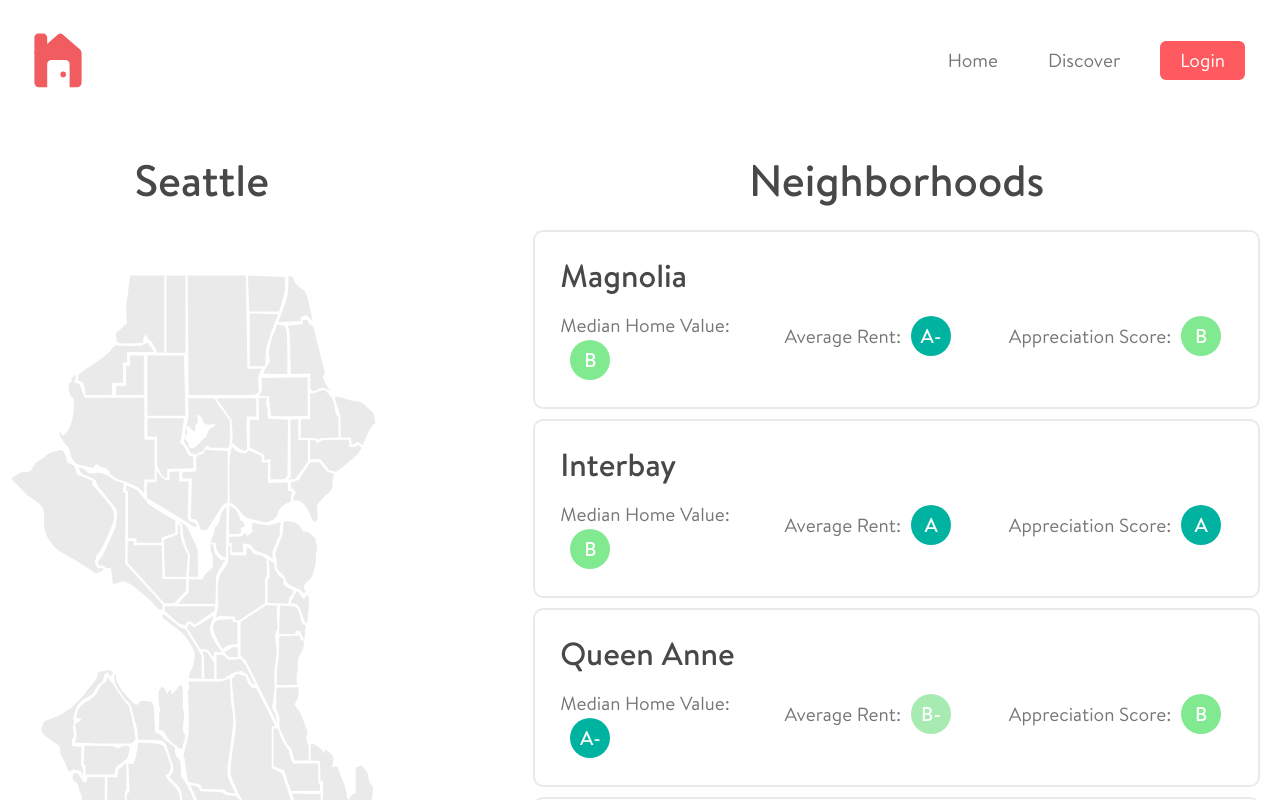
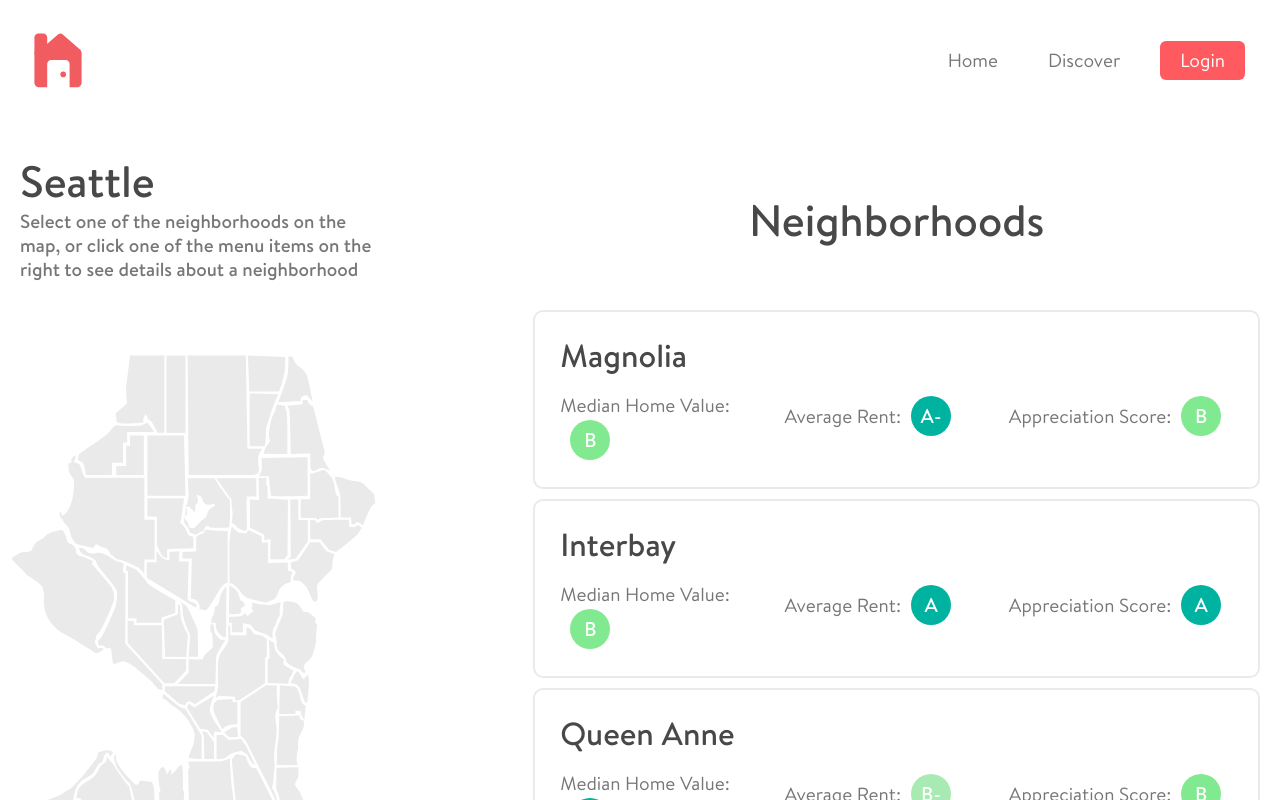
Before and after one commit to kartmanny/haus, a React (Create React App) app: page /haus/discover in a window 1280 px wide. Shown: the top 800 px of the page. Built offline with nearby package versions, Linux system fonts and the light colour scheme.

Commit message:
Added instructions to discover page

```diff
--- a/src/components/Discover/Discover.jsx
+++ b/src/components/Discover/Discover.jsx
@@ -13,7 +13,7 @@ const DiscoverGrid = styled.div`
   max-width: 1360px;
   margin: auto;
   grid-template-columns: 1fr 2fr;
-  grid-template-rows: 1fr 10fr;
+  grid-template-rows: 1fr 5fr;
   align-items: center;
   grid-column-gap: 15rem;
   justify-items: center;
@@ -49,7 +49,13 @@ const Discover = ({ history, match = null }) => {
 
   return (
     <DiscoverGrid>
-      <Text type="title1">Seattle</Text>
+      <Text type="title1">
+        Seattle
+        <Text type="large">
+          Select one of the neighborhoods on the map, or click one of the menu
+          items on the right to see details about a neighborhood
+        </Text>
+      </Text>
       <Text type="title1">Neighborhoods</Text>
       <Map current={[currentNeighborhood]} onNeighborhoodPress={changeView} />
       {view}
```
